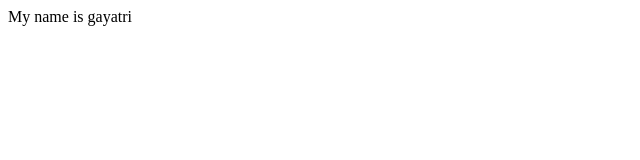
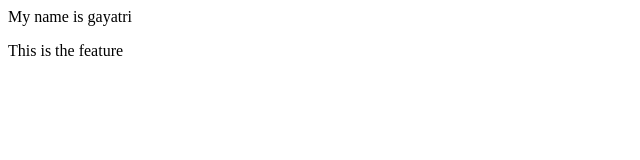
Before and after one commit to GaRokade/localRepo, a plain HTML site: page index.html in a window 1280 px wide. Shown: the whole page, without its empty margins (0-640 px from the left). Drawn offline with Linux system fonts and the light colour scheme.

Commit message:
Added for feature1

```diff
--- a/index.html
+++ b/index.html
@@ -1 +1,2 @@
 <p>My name is gayatri</p>
+<p>This is the feature </p>
```
